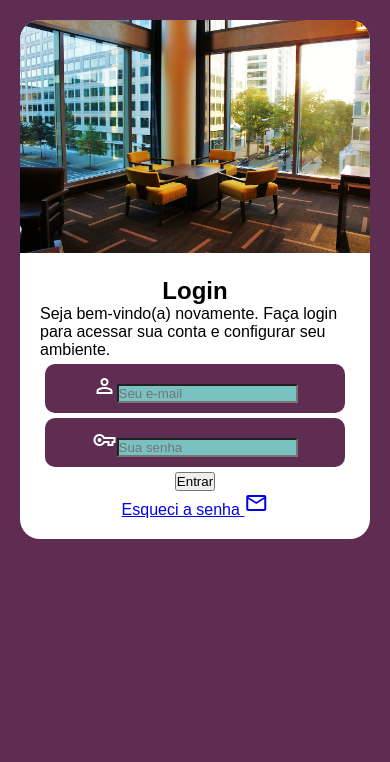
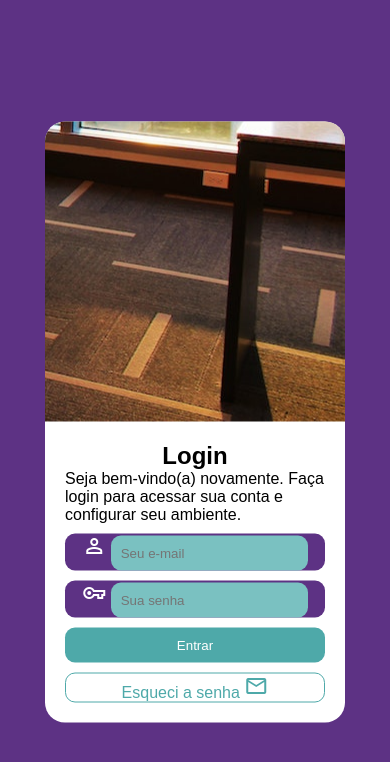
Before and after one commit to Giodosvani/projeto-login, a plain HTML site: page index.html in a window 390 px wide. Drawn offline with nearby package versions, Linux system fonts and the light colour scheme.

Commit message:
fiz o mobile first

```diff
--- a/index.html
+++ b/index.html
@@ -7,9 +7,8 @@
     <title>Login</title>
     <link rel="stylesheet" href="style/style.css">
 
+    <link rel="stylesheet" href="style/tablet.css" media="screen and (min-width: 768px) and (max-width: 1280px)">
     <!-- Icones -->
-    <link rel="stylesheet" href="https://fonts.googleapis.com/css2?family=Material+Symbols+Outlined:opsz,wght,FILL,GRAD@20..48,100..700,0..1,-50..200" />
-    <link rel="stylesheet" href="https://fonts.googleapis.com/css2?family=Material+Symbols+Outlined:opsz,wght,FILL,GRAD@20..48,100..700,0..1,-50..200" />
     <link rel="stylesheet" href="https://fonts.googleapis.com/css2?family=Material+Symbols+Outlined:opsz,wght,FILL,GRAD@20..48,100..700,0..1,-50..200" />
 
 
@@ -18,22 +17,20 @@
     <main>
         <section id="login">
             <div id="imagem">
-                <img src="images/intro.jpg" alt="">
             </div>
             <div id="formulario">
                 <h1>Login</h1>
                 <p>Seja bem-vindo(a) novamente. Faça login para acessar sua conta e configurar seu ambiente.</p>
                 <form action="login.php" method="post">
 
-                    <div class="caixa"><span class="material-symbols-outlined">person</span><input type="email" name="email" id="iemail" required placeholder="Seu e-mail"></div>
+                    <div class="caixa"><span class="material-symbols-outlined">person</span> <input type="email" name="email" id="iemail" required placeholder="Seu e-mail"></div>
 
-                    <div class="caixa"><span class="material-symbols-outlined">vpn_key</span><input type="password" name="senha" id="isenha" required placeholder="Sua senha"></div>
+                    <div class="caixa"><span class="material-symbols-outlined">vpn_key</span> <input type="password" name="senha" id="isenha" required placeholder="Sua senha"></div>
 
-                    <input type="submit" value="Entrar">
-                </form>
-                <a href="#">Esqueci a senha <span class="material-symbols-outlined">
-                    mail
-                    </span></a>
+                    <input id="entrar" type="submit" value="Entrar"><br>
+
+                    <a href="#" target="_blank"><div id="esqueci">Esqueci a senha <span class="material-symbols-outlined">mail</span></div></a>
+             </form>
             </div>
         </section>
     </main>
--- a/style/style.css
+++ b/style/style.css
@@ -3,7 +3,7 @@
 /*
 PALETA DE CORES
 VERDE: #49a09d
-LILÁS: #5f2c52
+LILÁS: #5D3284
 */
 
 * {
@@ -12,21 +12,40 @@ LILÁS: #5f2c52
     font-family: Arial, Helvetica, sans-serif;
 }
 
+html, body {
+    width: 100vw;
+    height: 100vh;
+}
+
 body {
-    background-color: #5f2c52;
+    background-color: #5D3284;
+    position: relative;
+}
+
+section {
+    position: absolute;
+
+    transform: translate(-50%, -50%);
+    top: 50%;
+    left: 50%;
+
+
 }
 
 #login {
-    width: fit-content;
+    min-width: 300px;
+    max-width: 300px;
     background-color: white;
-    margin: 20px;
     border-radius: 20px;
     text-align: center;
 }
 
-#login img {
+#imagem {
     width: 100%;
+    height: 300px;
     border-radius: 20px 20px 0px 0px;
+    background-image: url(../images/intro.jpg);
+    background-position: right bottom;
 }
 
 #login p {
@@ -37,14 +56,54 @@ body {
     padding: 20px;
 }
 
+#formulario {
+    margin: auto;
+}
+
 .caixa {
-    background-color: #5f2c52;
+    background-color: #5D3284;
     color: white;
-    margin: 5px;
+    margin: 10px 0px;
     border-radius: 10px;
-    padding: 10px;
+    width: 100%;
 }
 
 #iemail, #isenha {
-    background-color: rgb(122, 193, 193);
+    background-color: #7ac1c1;
+    padding: 10px;
+    border: none;
+    border-radius: 10px;
+    height: 100%;
 }
+
+#entrar {
+    padding: 10px;
+    border-radius: 10px;
+    border: none;
+    background-color: #4ea9a9;
+    color: white;
+    margin-bottom: 10px;
+    width: 100%;
+}
+
+
+#esqueci {
+    border: 1px solid #4ea9a9;
+    border-radius: 10px;
+    color: #4ea9a9;
+}
+
+a {
+
+    text-decoration: none;
+}
+
+@media screen and (min-width: 768px) and (max-width: 1280px) {
+    body {
+        background-image: linear-gradient(to bottom, #5D3284, #49a09d);
+    }
+
+    #imagem {
+        float: left;
+    }
+}
--- /dev/null
+++ b/style/tablet.css
@@ -0,0 +1,11 @@
+@charset "UTF-8";
+
+/* estilos para telas maiores */
+
+#imagem {
+    display: inline-block;
+}
+
+#formulario {
+    display:inline-block
+}
```
